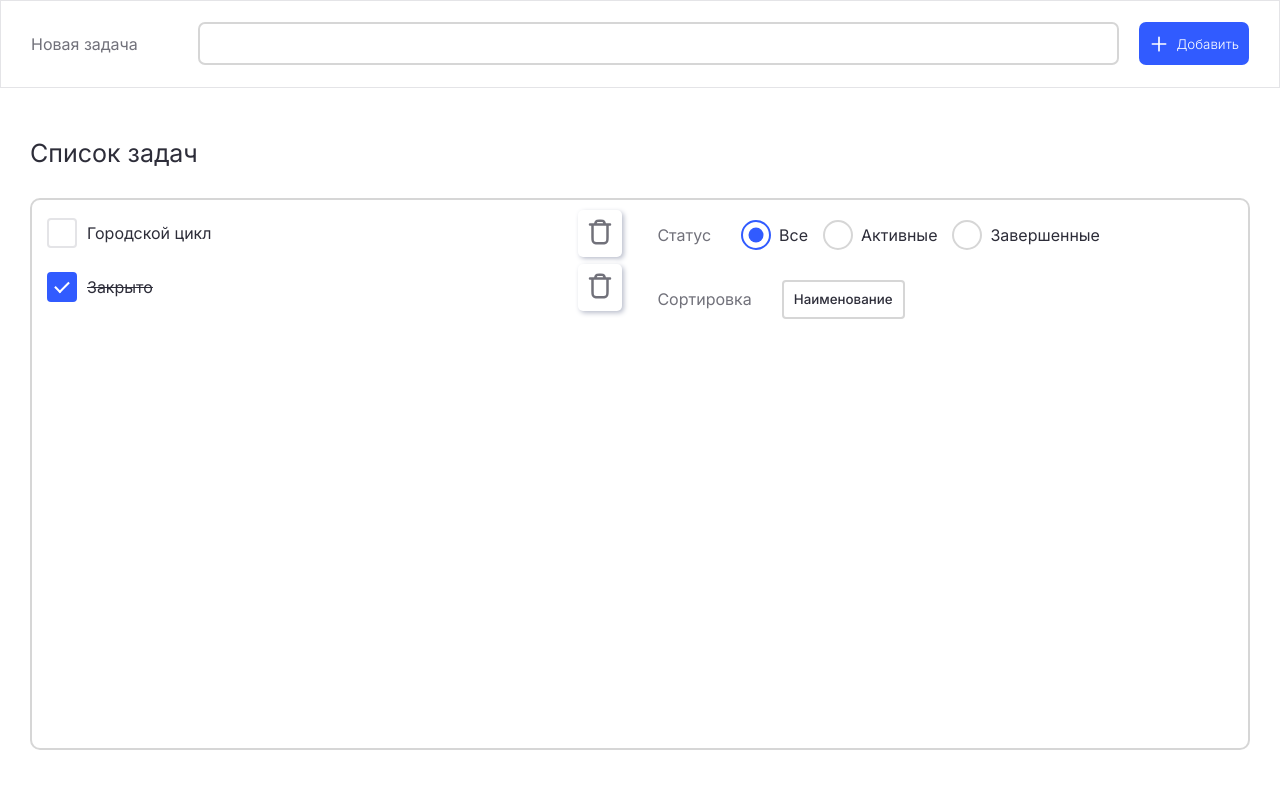
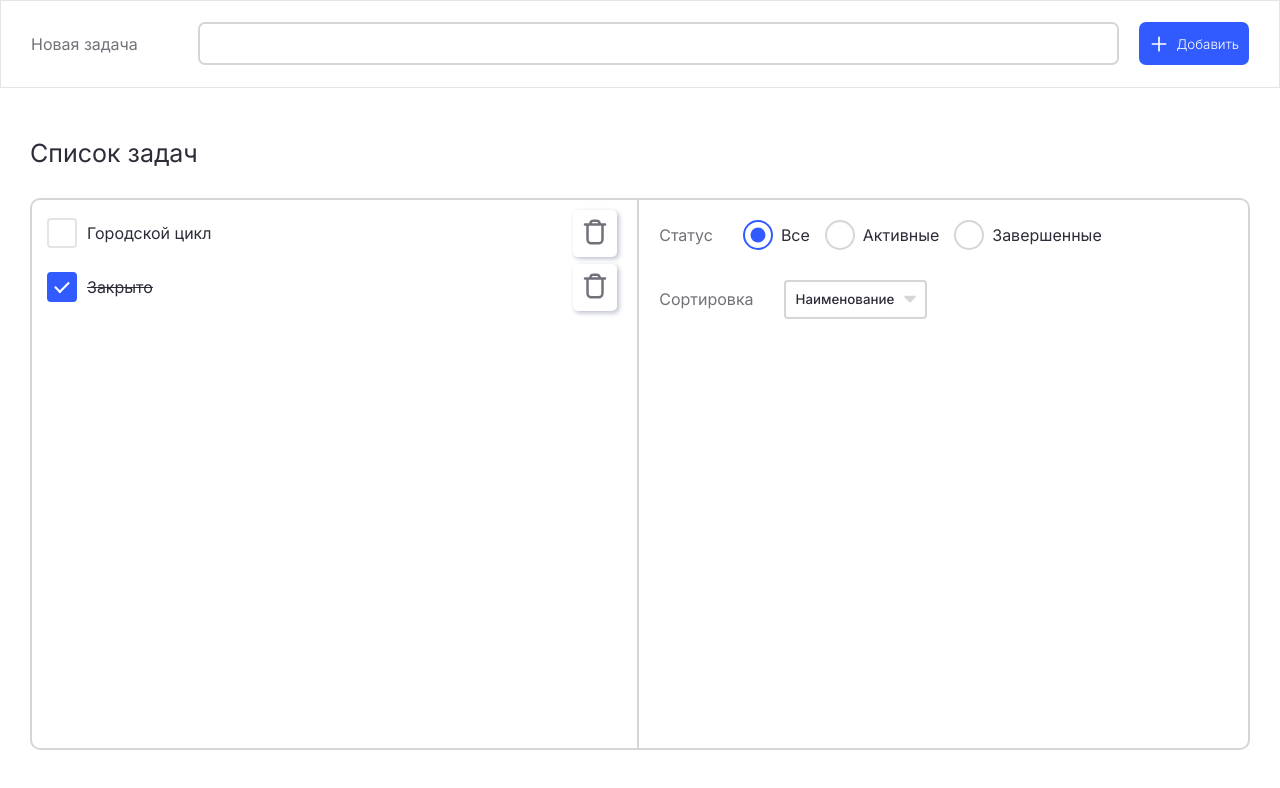
Before and after one commit to lulalend/todo, a React (Vite) app: page / in a window 1280 px wide. Shown: the top 788 px of the page. Built offline with nearby package versions, Linux system fonts and the light colour scheme.

Commit message:
correct layout

```diff
--- a/src/App.css
+++ b/src/App.css
@@ -100,3 +100,8 @@ main h1 {
     border-radius: 10px;
     border: 2px var(--gray) solid;
 }
+
+.taskContainer > :first-child {
+    border-right: 2px solid var(--gray);
+    padding-right: 20px;
+}
--- a/src/components/listSettings/components/dropdown/style.css
+++ b/src/components/listSettings/components/dropdown/style.css
@@ -1,5 +1,5 @@
 .dropdown {
-    padding: 10px;
+    padding: 10px 30px 10px 10px;
     width: fit-content;
 
     outline: none;
@@ -16,4 +16,8 @@
     transition: var(--transition);
 
     appearance: none;
+    background-image: url('../../../../assets/arrow.svg');
+    background-repeat: no-repeat;
+    background-position: right 5px center;
+    background-size: 20px;
 }
```
Also changed, not shown: src/assets/arrow.svg (added).
